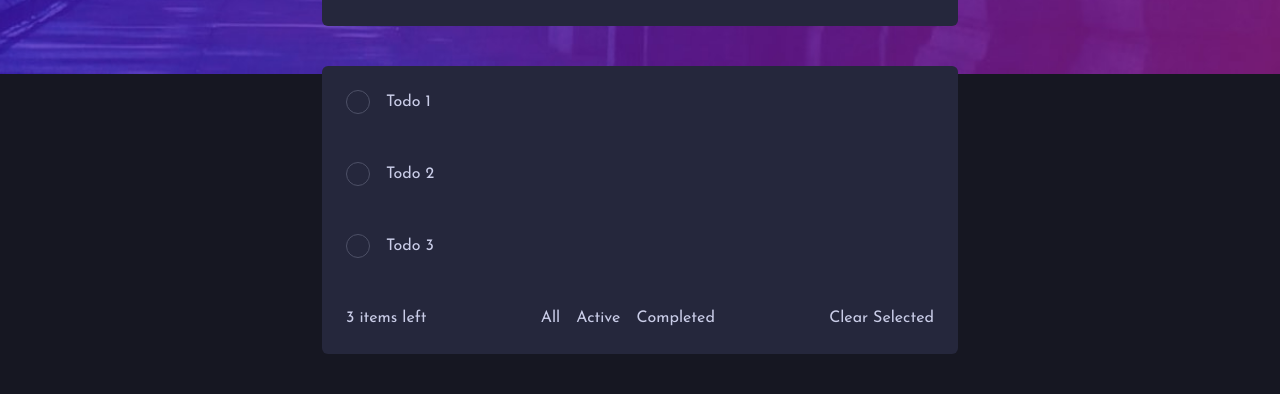
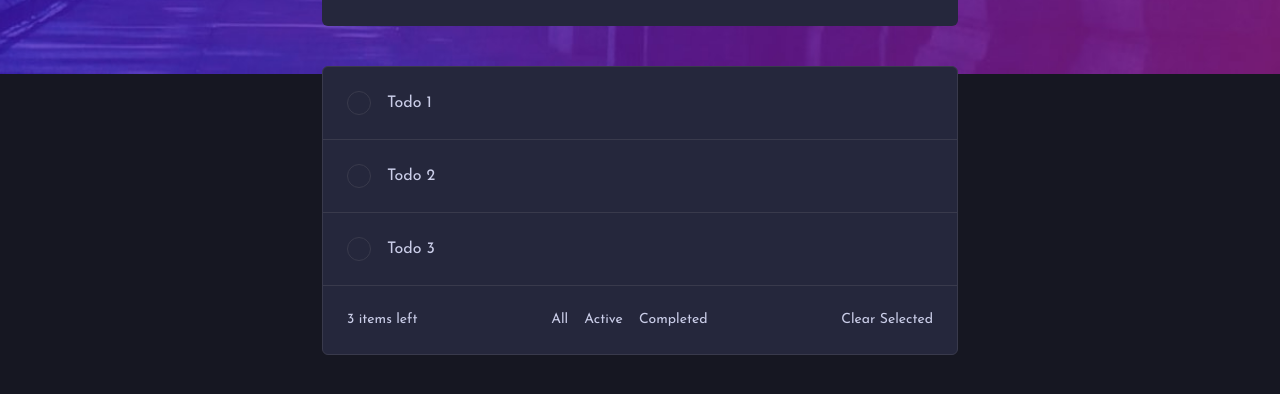
Before and after one commit to Chrysthy/react-task-manager, a React (Vite) app: page / in a window 1280 px wide. Shown: the part 246-640 px from the top of the page. Built offline with nearby package versions, Linux system fonts and the light colour scheme.

Commit message:
fix: ajustar classes e estrutura do componente TodoList

```diff
--- a/src/components/TodoList/index.tsx
+++ b/src/components/TodoList/index.tsx
@@ -9,49 +9,33 @@ const todos = [
 ]
 
 const TodoList = () => {
-
     const { theme } = useContext(ThemeContext);
     const config = themeConfig[theme].todo;
 
     return (
-
-        <div className={`${config.background} rounded-md`}>
+        <div className={`${config.background} border ${config.border} rounded-md`}>
             <ul>
                 {todos.map((todo) => (
-
-                    <li className={`${config.border} p-6`} key={todo.id}>
-
-                        <div className="flex item-center gap-4">
-
-                            <button className={`${config.textColor} w-6 h-6 border border-dark-text rounded-full cursor-pointer`}></button>
-
-                            <p className={`${config.textColor}`}>{todo.text}</p>
-
+                    <li className={`border-b ${config.border} p-6`} key={todo.id}>
+                        <div className="flex items-center gap-4">
+                            <button className={`w-6 h-6 border ${config.border} rounded-full cursor-pointer`}></button>
+                            <p className={config.textColor}>{todo.text}</p>
                         </div>
-
                     </li>
                 ))}
-
             </ul>
 
-            <div className={`flex items-center justify-between p-6 ${config.textColor} rounded-b-md`}>
-
+            <div className={`text-sm flex items-center justify-between p-6 ${config.textColor} rounded-b-md`}>
                 <p>{todos.length} items left</p>
 
                 <div className="flex gap-4">
-
-                    <button className={`${config.textColor} text-text-brighr-blue`}>All</button>
-
-                    <button className={`${config.textColor}`}>Active</button>
-
-                    <button className={`${config.textColor}`}>Completed</button>
-
+                    <button>All</button>
+                    <button className={config.textColor}>Active</button>
+                    <button className={config.textColor}>Completed</button>
                 </div>
 
-                <button className={`${config.textColor}`}>Clear Selected</button>
-
+                <button className={config.textColor}>Clear Selected</button>
             </div>
-
         </div>
     )
 }
```
